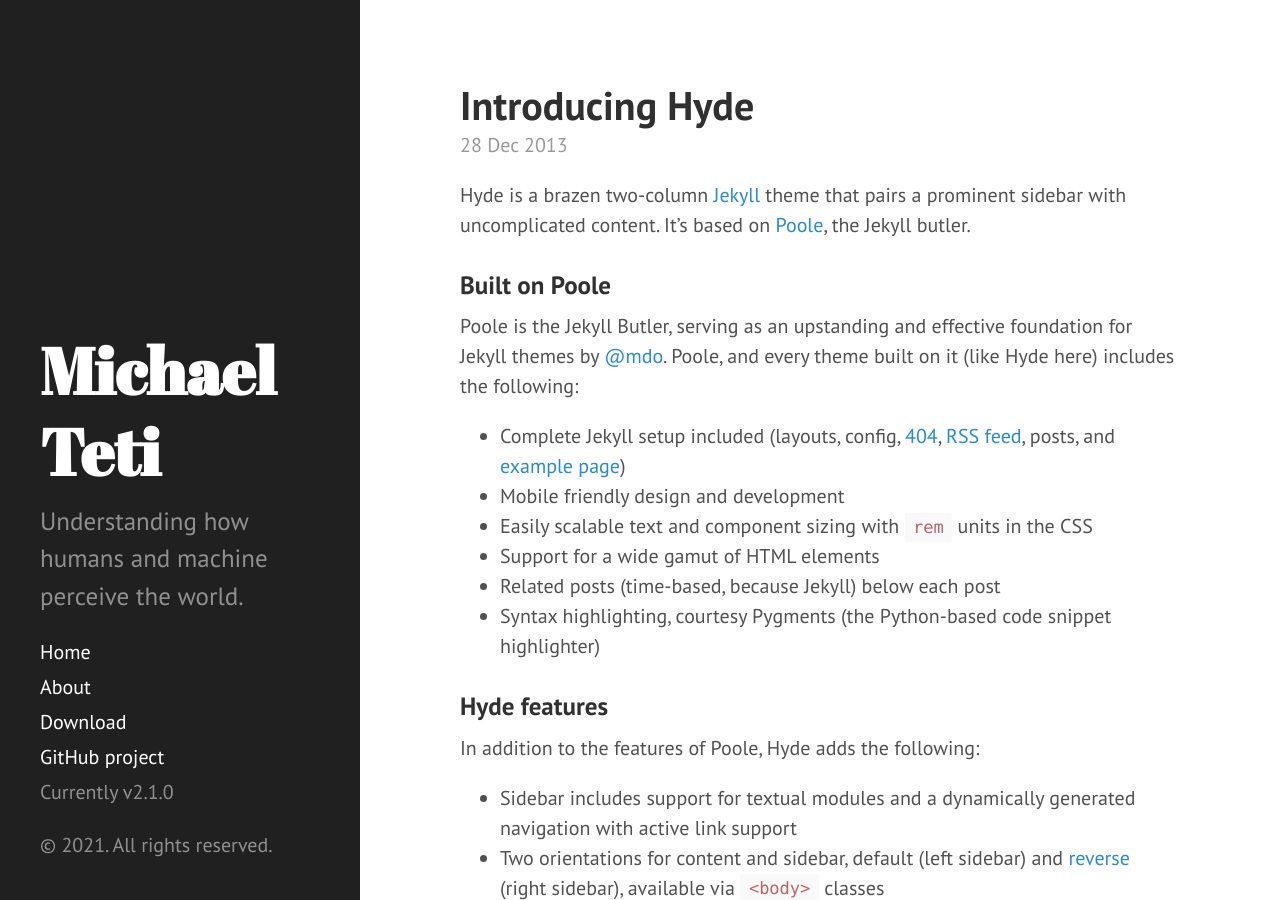
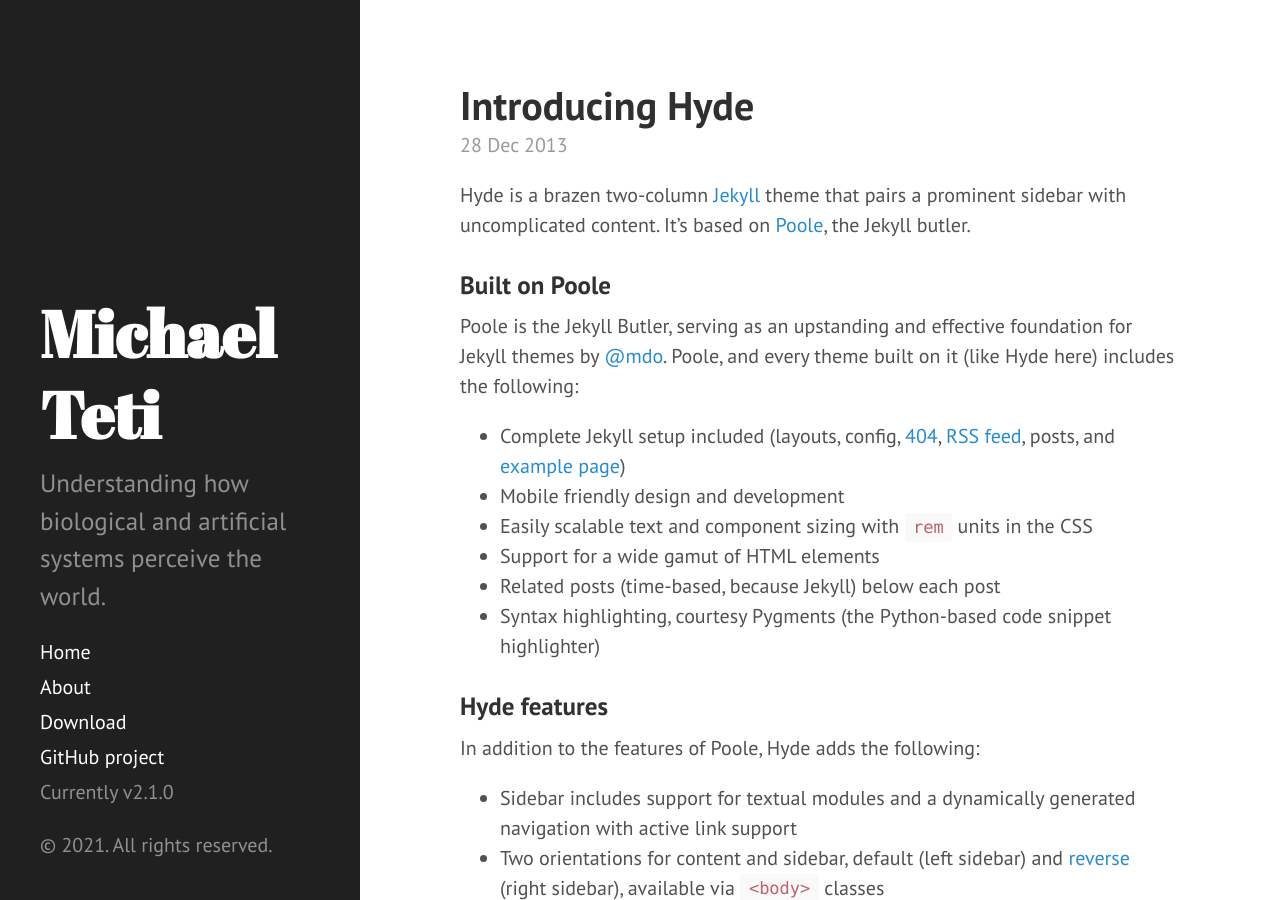
Before and after one commit to MichaelTeti/MichaelTeti.github.io, a Jekyll site: the page built from index.html, in a window 1280 px wide and 900 px high. Built offline with Jekyll 4.4.1, drawn with Linux system fonts in a browser that asks for light colours; the list of posts is cut into pages by our own code.

Commit message:
Update _config.yml

```diff
--- a/_config.yml
+++ b/_config.yml
@@ -7,7 +7,7 @@ relative_permalinks: false
 # Setup
 title:            Michael Teti
 tagline:          'A Jekyll theme'
-description:      'Understanding how humans and machine perceive the world.'
+description:      'Understanding how biological and artificial systems perceive the world.'
 url:              http://michaelteti.github.io
 baseurl:          /
 
```
